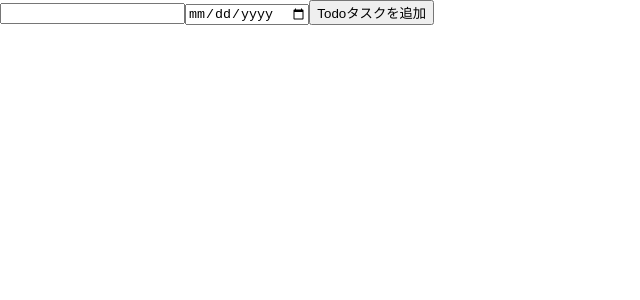
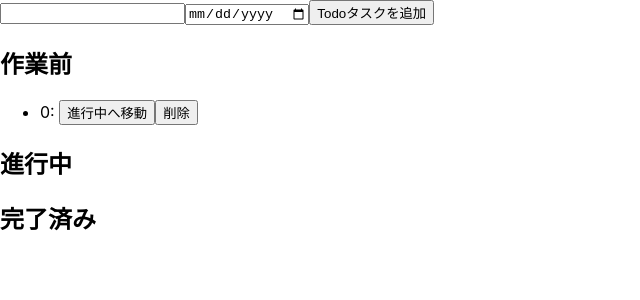
Before and after one commit to makoto-ogata/react-todo-app, a React (Create React App) app: page / in a window 1280 px wide. Shown: the top 300 px of the page, without its empty margins (0-640 px from the left). Built offline with nearby package versions, Linux system fonts and the light colour scheme; the HTML template or start-up script is replaced by a standard one.

Commit message:
create add todo function

```diff
--- a/package.json
+++ b/package.json
@@ -7,6 +7,7 @@
     "@testing-library/react": "^11.1.0",
     "@testing-library/user-event": "^12.1.10",
     "react": "^17.0.2",
+    "react-datepicker": "^3.8.0",
     "react-dom": "^17.0.2",
     "react-scripts": "4.0.3",
     "web-vitals": "^1.0.1"
--- a/src/App.js
+++ b/src/App.js
@@ -1,20 +1,50 @@
-import React from 'react';
+import React, {useState} from 'react';
 
 const App =()=>{
+  const [text, setText] = useState('');
+  const [deadLine, setDeadLine] = useState('');
+  const [todoList, setTodoList] = useState([""]);
+  const [progressTodoList, setProgressTodoList] = useState([""]);
+  const onChangeTodoText =(e)=> setText(e.target.value);
+  const onChangeDeadLine =(e)=> setDeadLine(e.target.value);
+  const onClickAdd =()=> {
+    const listContent = `やること:${text}  締め切り日程:${deadLine}`;
+    const newTodos = [...todoList, listContent];
+    setTodoList(newTodos);
+    setText('');
+    setDeadLine('');
+  }
   return(
     <section className="wrap">
-      <div>
-        <input type="text" />
-        <input type="date" />
-        <button>Todoタスクを追加</button>
+      <div className="input-area">
+        <input type="text" value={text} onChange={onChangeTodoText} />
+        <input type="date" value={deadLine} onChange={onChangeDeadLine} />
+        <button onClick={onClickAdd}>Todoタスクを追加</button>
       </div>
       <div className="todo-area">
-        <div>
+        <div className="todo-list">
+          <h2>作業前</h2>
+          <ul>
+            {todoList.map((todo,index) => {
+              return(
+                <li key={todo}>
+                  <span>{index}: {todo}</span>
+                  <button>進行中へ移動</button>
+                  <button>削除</button>
+                </li>
+                )
+            })}
+          </ul>
+        </div>
+        <div className="todo-list-progress">
+          <h2>進行中</h2>
+          <ul>
 
+          </ul>
         </div>
-        <div>
-        </div>
-        <div>
+        <div className="todo-list-complate">
+          <h2>完了済み</h2>
+          <ul></ul>
         </div>
       </div>
     </section>
```
Also changed, not shown: 1 other file (tests, documents, lock files or other folders).
